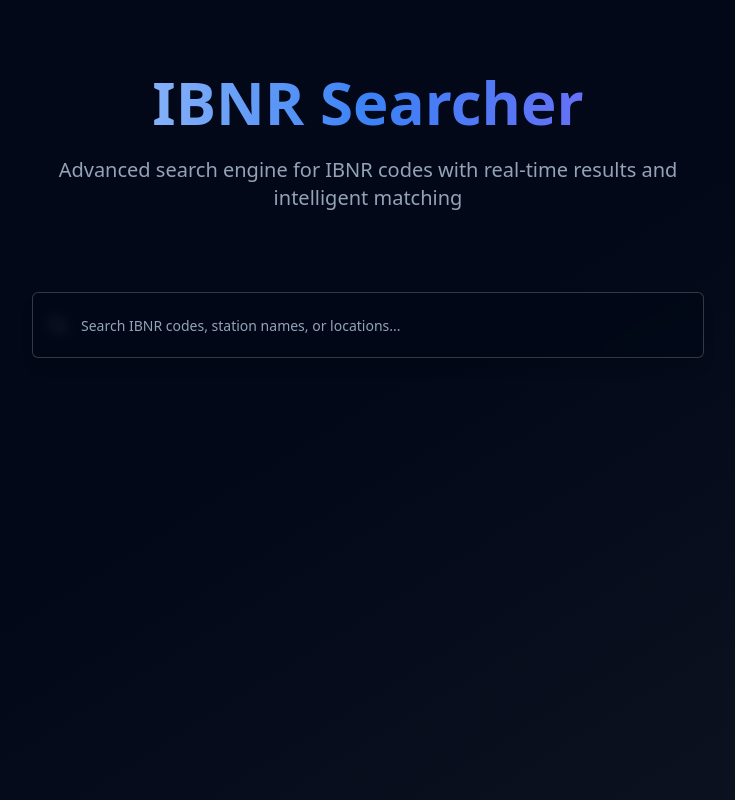
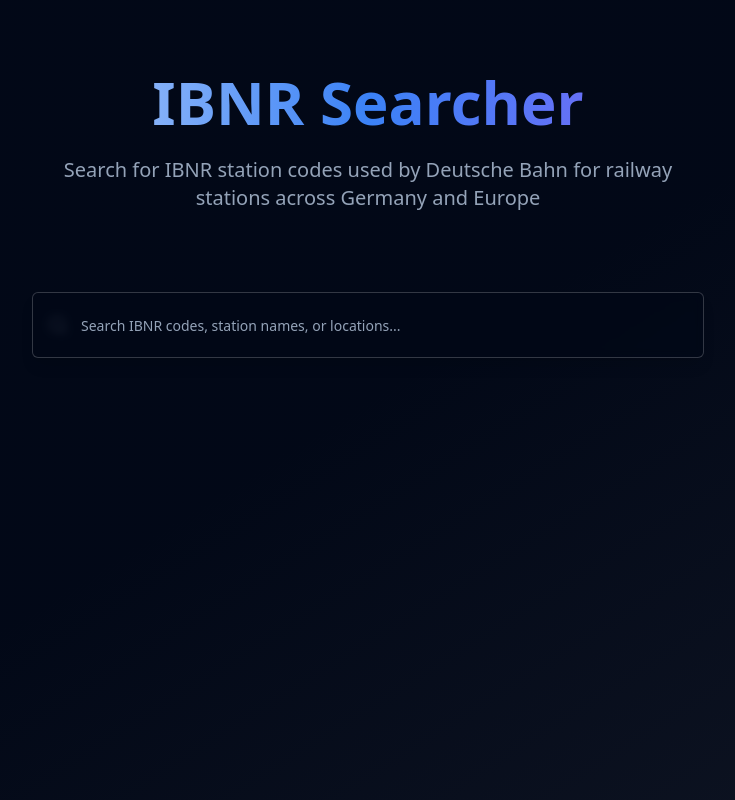
Before and after one commit to Schlauer-Hax/ibnr-searcher, a React (Vite) app: page / in a window 1280 px wide. Shown: the whole page, without its empty margins (272-1007 px from the left). Built offline with nearby package versions, Linux system fonts and the light colour scheme.

Commit message:
Update IBNR description
Replaced the existing description of IBNR with a more professional explanation, clarifying that IBNR values represent station numbers used by Deutsche Bahn.

```diff
--- a/src/components/SearchInterface.tsx
+++ b/src/components/SearchInterface.tsx
@@ -58,7 +58,7 @@ const SearchInterface = () => {
             <div className="absolute inset-0 bg-gradient-to-r from-primary via-blue-500 to-purple-500 opacity-20 blur-3xl -z-10"></div>
           </div>
           <p className="text-xl text-muted-foreground max-w-2xl mx-auto">
-            Advanced search engine for IBNR codes with real-time results and intelligent matching
+            Search for IBNR station codes used by Deutsche Bahn for railway stations across Germany and Europe
           </p>
         </div>
 
```
